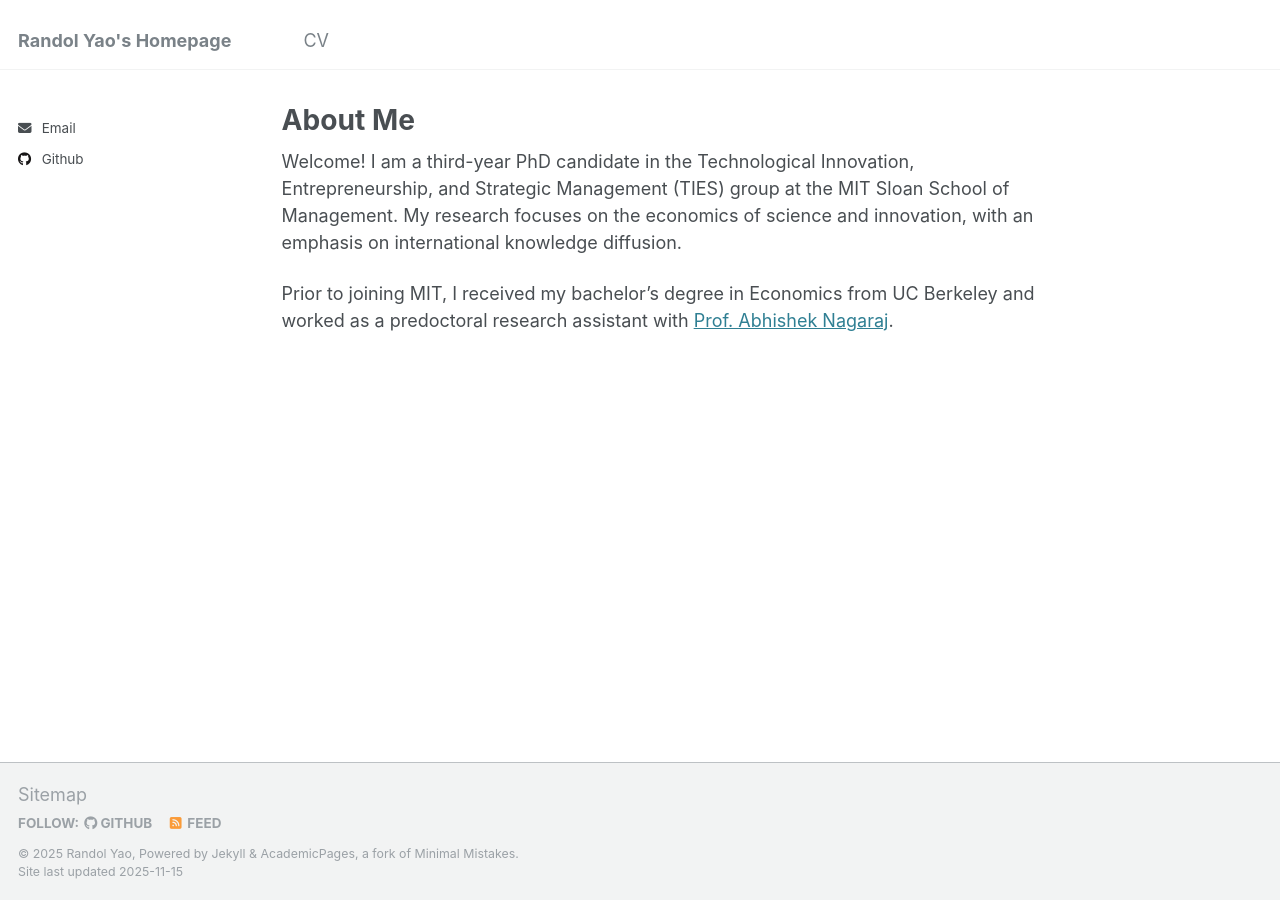
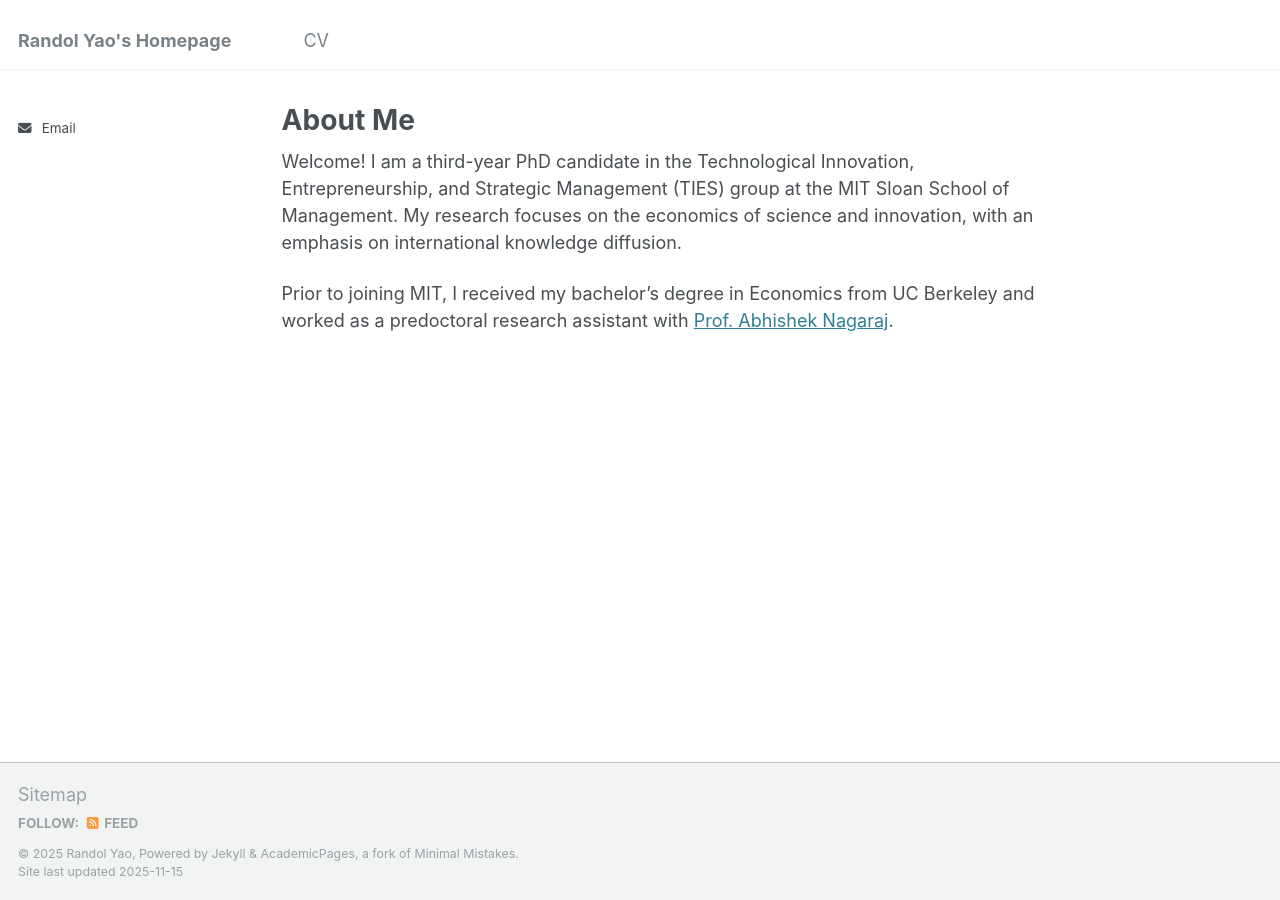
Before and after one commit to hyyao223/hyyao223.github.io, a Jekyll site: the page built from _pages/about.md, in a window 1280 px wide. Built offline with Jekyll 4.4.1, drawn with Linux system fonts in a browser that asks for light colours.

Commit message:
Update _config.yml

```diff
--- a/_config.yml
+++ b/_config.yml
@@ -44,7 +44,7 @@ author:
   bitbucket        : # Username - Update with your username on the site
   codepen          : # Username
   dribbble         : # Username
-  github           : "hyyao223"
+  github           : # "hyyao223"
   kaggle           : # Username
   stackoverflow    : # User number or user number and name (i.e., use "1" or "1/jeff-atwood")
 
```
